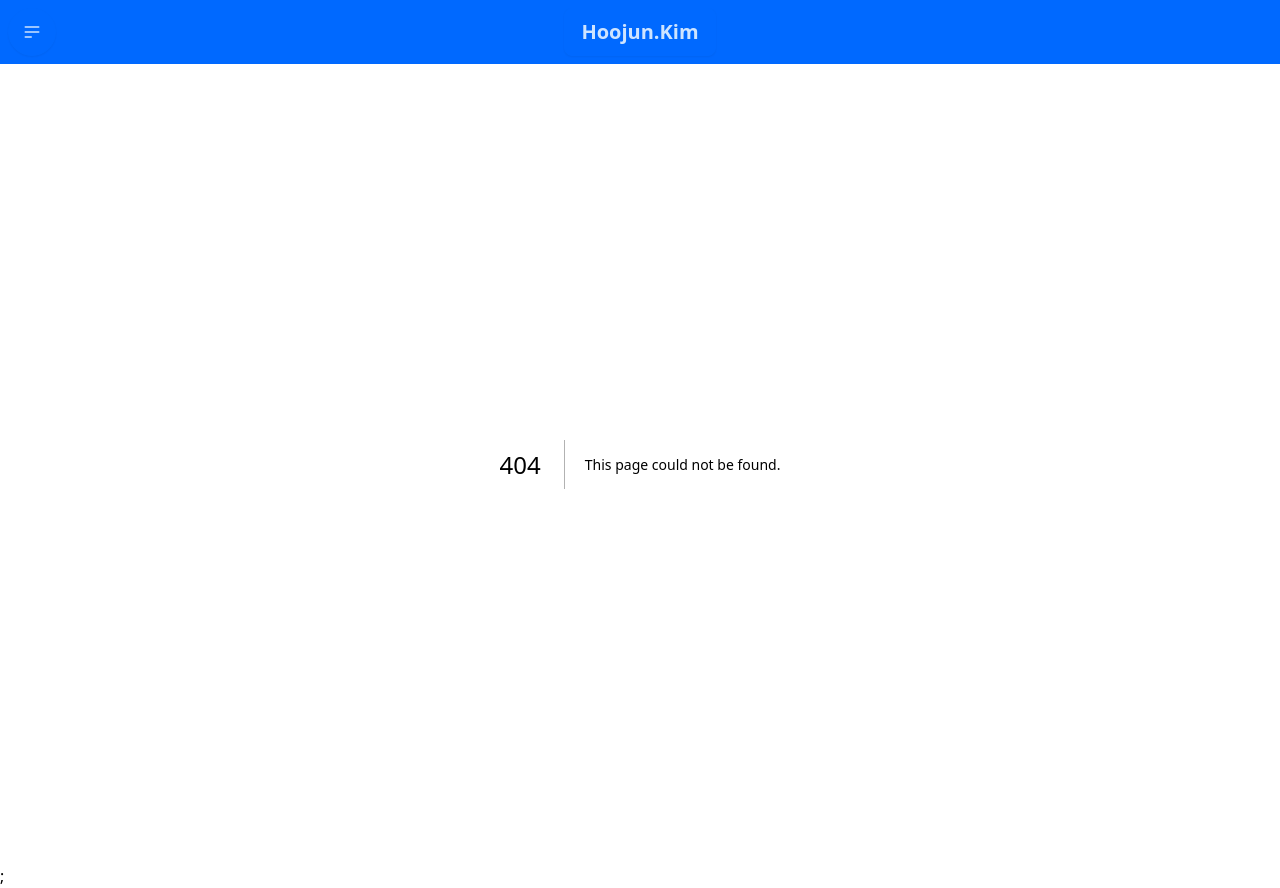
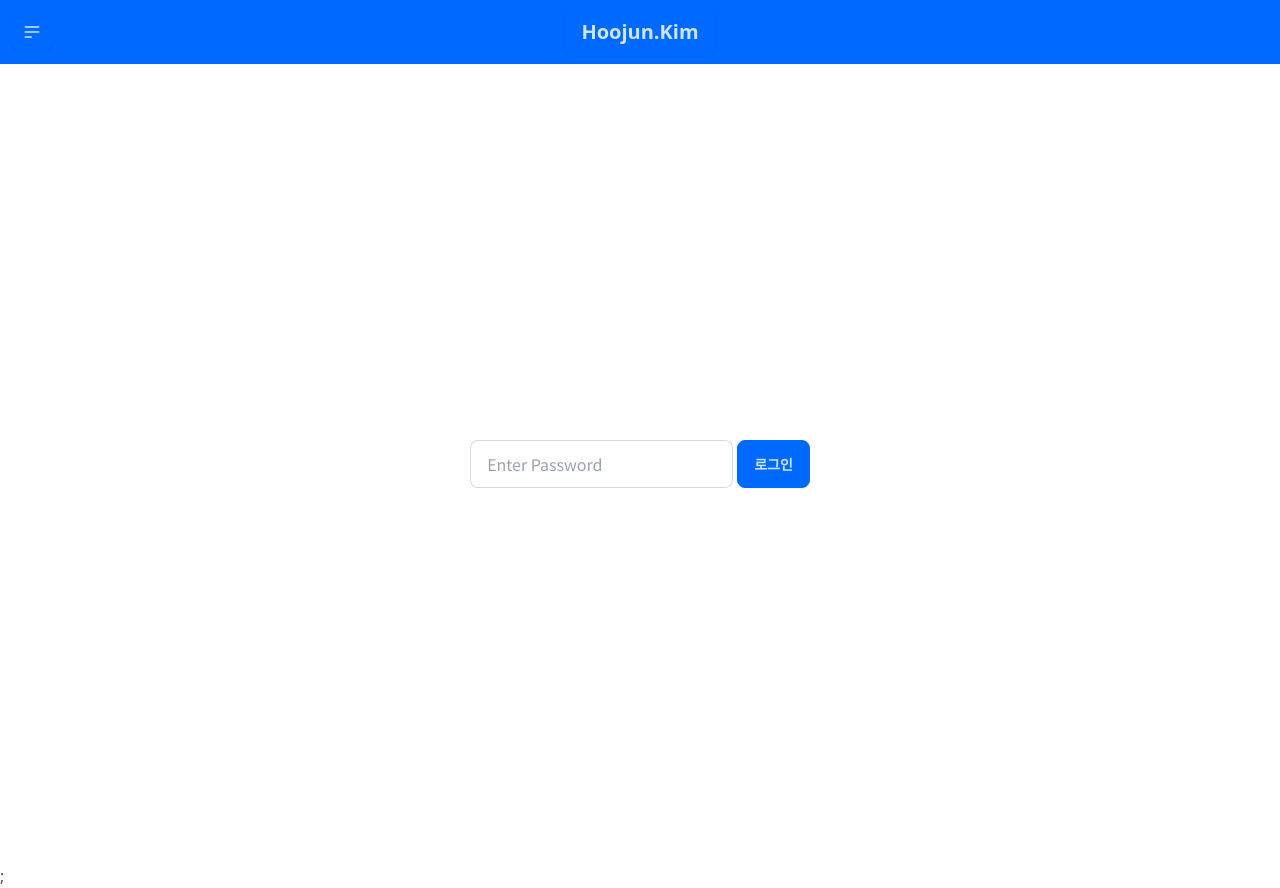
Before and after one commit to jindun619/hoojun-blog-v2, a Next.js app: page /admin/login in a window 1280 px wide. Before the commit this address had no page. Built offline with nearby package versions, Linux system fonts and the light colour scheme.

Commit message:
admin login session

```diff
--- a/package.json
+++ b/package.json
@@ -10,6 +10,7 @@
     "lint": "next lint"
   },
   "dependencies": {
+    "axios": "^1.6.5",
     "gray-matter": "^4.0.3",
     "next": "14.0.4",
     "next-sitemap": "^4.2.3",
--- /dev/null
+++ b/src/pages/admin/edit.tsx
@@ -0,0 +1,7 @@
+export default function AdminEditPage() {
+  return (
+    <div>
+      <h1>AdminEditPage</h1>
+    </div>
+  );
+}
--- a/src/pages/admin.tsx
+++ b/src/pages/admin/index.tsx
@@ -1,4 +1,6 @@
 import { GetServerSideProps } from "next";
+import Link from "next/link";
+
 import { parseCookies } from "nookies";
 
 const verifyToken = (token: string) => {
@@ -7,7 +9,17 @@ const verifyToken = (token: string) => {
 };
 
 export default function AdminPage() {
-  return <h1>hi</h1>;
+  return (
+    <div className="mt-16 flex gap-3">
+      <Link href="/admin/write">
+        <button className="btn btn-neutral">게시글 작성</button>
+      </Link>
+      <Link href="/admin/edit">
+        {/* 수정 페이지에서 삭제, 숨기기 기능 구현 */}
+        <button className="btn btn-neutral">게시글 수정</button>
+      </Link>
+    </div>
+  );
 }
 
 export const getServerSideProps: GetServerSideProps = async (context) => {
@@ -19,7 +31,7 @@ export const getServerSideProps: GetServerSideProps = async (context) => {
   if (!isAuthenticated) {
     return {
       redirect: {
-        destination: "/login",
+        destination: "/admin/login",
         permanent: false,
       },
     };
--- /dev/null
+++ b/src/pages/admin/login.tsx
@@ -0,0 +1,50 @@
+import React, { useState } from "react";
+import { useRouter } from "next/router";
+
+import axios from "axios";
+
+export default function AdminLoginPage() {
+  const router = useRouter();
+
+  const [inputPassword, setInputPassword] = useState<string>("");
+
+  const inputChangeHandler = (e: React.ChangeEvent<HTMLInputElement>) => {
+    const value = e.target.value;
+    setInputPassword(value);
+  };
+
+  const submitHandler = async (e: React.MouseEvent<HTMLInputElement>) => {
+    e.preventDefault();
+    await axios
+      .post("/api/login", { password: inputPassword })
+      .then((res) => {
+        if (res.data.success) {
+          router.push("/admin");
+        } else {
+          alert("Wrong Password! Who the f*** are you?");
+        }
+      })
+      .catch((err) => {
+        console.log(err);
+      });
+  };
+
+  return (
+    <div className="h-screen flex justify-center items-center">
+      <form className="flex gap-1">
+        <input
+          type="password"
+          placeholder="Enter Password"
+          className="input input-bordered w-full max-w-xs"
+          onChange={inputChangeHandler}
+        />
+        <input
+          type="submit"
+          value="로그인"
+          className="btn btn-primary"
+          onClick={submitHandler}
+        />
+      </form>
+    </div>
+  );
+}
--- /dev/null
+++ b/src/pages/admin/write.tsx
@@ -0,0 +1,7 @@
+export default function AdminWritePage() {
+  return (
+    <div>
+      <h1>AdminWritePage</h1>
+    </div>
+  );
+}
--- a/src/pages/api/login.ts
+++ b/src/pages/api/login.ts
@@ -6,8 +6,6 @@ interface User {
 }
 
 const authenticateUser = (password: string): User | null => {
-  // 여기에 사용자 인증 로직 구현
-  // 예시를 위한 가짜 데이터
   if (password === process.env.ADMIN_PASSWORD) {
     return { token: process.env.ADMIN_TOKEN || "" };
   }
@@ -15,6 +13,7 @@ const authenticateUser = (password: string): User | null => {
 };
 
 export default (req: NextApiRequest, res: NextApiResponse) => {
+  if (req.method === "POST") {
     const { password } = req.body;
 
     const user = authenticateUser(password);
@@ -26,8 +25,9 @@ export default (req: NextApiRequest, res: NextApiResponse) => {
         secure: process.env.NODE_ENV === "production",
       });
 
-    res.status(200).json({ success: true });
+      res.json({ success: true });
     } else {
-    res.status(401).json({ success: false });
+      res.json({ success: false });
+    }
   }
 };
```
Also changed, not shown: 1 other file (tests, documents, lock files or other folders). Lines whose indentation alone changed are shown as unchanged.
